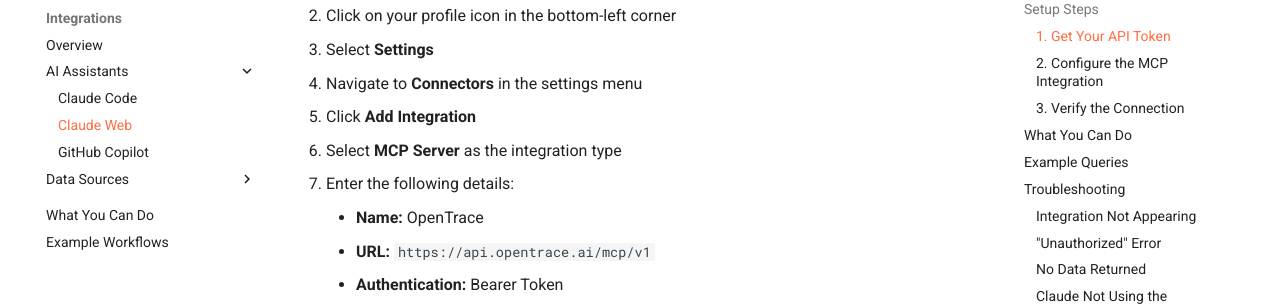
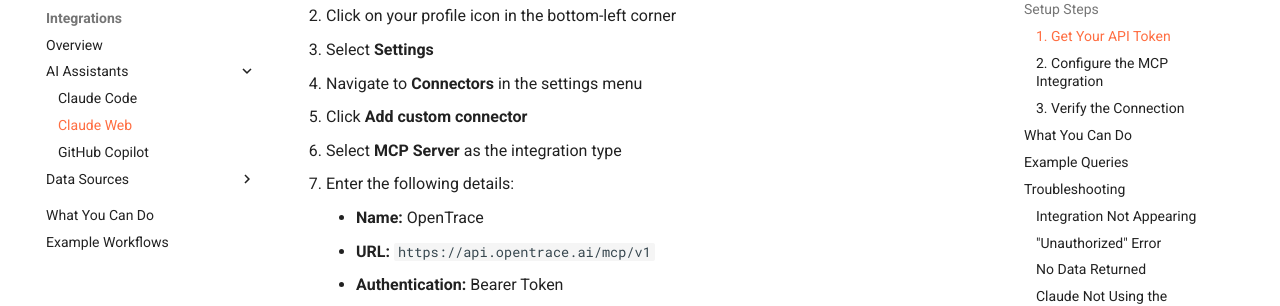
Before and after one commit to opentrace/docs, an MkDocs documentation site: the page built from docs/integrations/claude-web.md, in a window 1280 px wide and 900 px high, scrolled down 1039 px. Shown: the part 153-459 px from the top of the window. Built offline with MkDocs 1.6.1 and Material for MkDocs 9.7.7, drawn with Linux system fonts in a browser that asks for light colours; comment, search, counter and statistics services are not loaded.

Commit message:
docs: fix button name in Claude Web guide
Change "Add Integration" to "Add custom connector" to match the actual
button name in claude.ai settings.

https://claude.ai/code/session_01HtnusddAzF1PFxuickEEA9

```diff
--- a/docs/integrations/claude-web.md
+++ b/docs/integrations/claude-web.md
@@ -34,7 +34,7 @@ By connecting OpenTrace to Claude Web, you give Claude access to your system's a
 2. Click on your profile icon in the bottom-left corner
 3. Select **Settings**
 4. Navigate to **Connectors** in the settings menu
-5. Click **Add Integration**
+5. Click **Add custom connector**
 6. Select **MCP Server** as the integration type
 7. Enter the following details:
     - **Name:** OpenTrace
```
